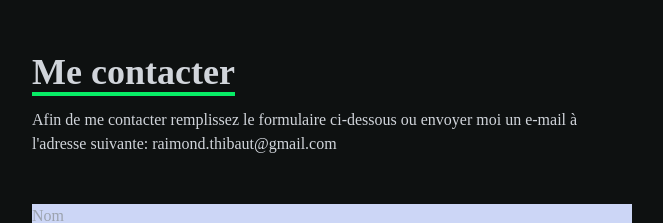
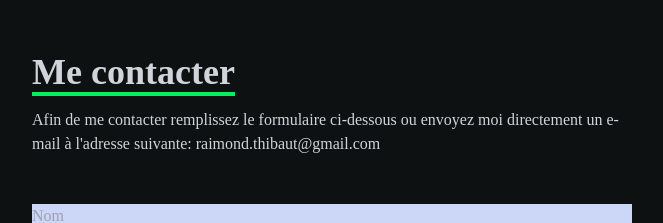
Before and after one commit to ThibautRaimond/portfolio-tailwind-react, a React (Create React App) app: page / in a window 1280 px wide. Shown: the part 3246-3469 px from the top of the page, without its empty margins (308-971 px from the left). Built offline with nearby package versions, Linux system fonts and the light colour scheme.

Commit message:
faute-conjugaison

```diff
--- a/src/components/Contact.jsx
+++ b/src/components/Contact.jsx
@@ -18,7 +18,7 @@ const Contact = () => {
 						Me contacter
 					</p>
 					<p className="text-gray-300 py-4">
-						Afin de me contacter remplissez le formulaire ci-dessous ou envoyer moi un
+						Afin de me contacter remplissez le formulaire ci-dessous ou envoyez moi directement un
 						e-mail à l'adresse suivante: raimond.thibaut@gmail.com
 					</p>
 				</div>
```
